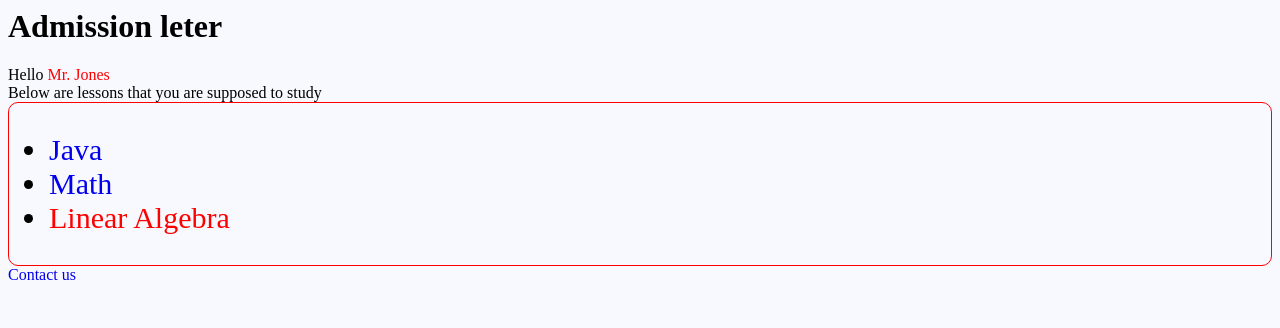
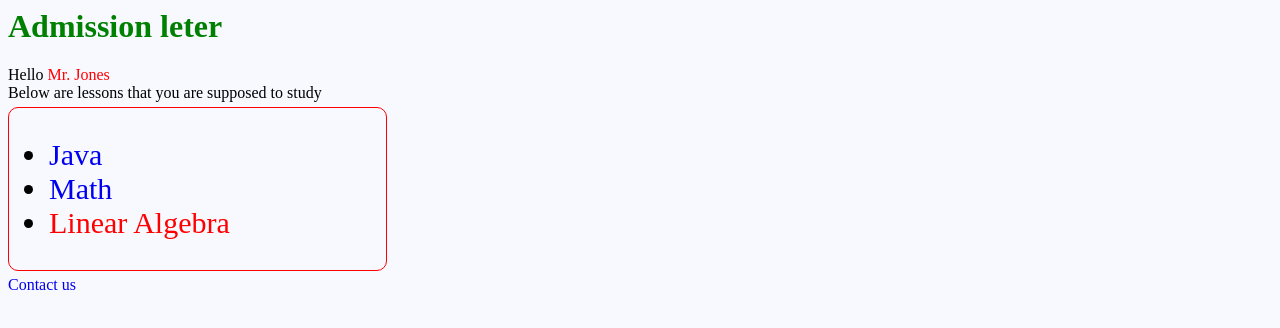
Before and after one commit to b-roamer/webtasks, a plain HTML site: page task 2/t2.html in a window 1280 px wide. Drawn offline with Linux system fonts and the light colour scheme.

Commit message:
second commit

```diff
--- a/task 2/t2.html
+++ b/task 2/t2.html
@@ -5,6 +5,10 @@
         /* Write your code here */
         body {
             background-color: ghostwhite;
+        }
+
+        h1 {
+            color: green;
         }
         span.person {
             color: red;
@@ -14,6 +18,9 @@
             border: 1px solid red;
             border-radius: 10px;
             font-size: 30px;
+            margin-right: 70%;
+            margin-top: 5px;
+            margin-bottom: 5px;
         }
 
         a:link {
```
